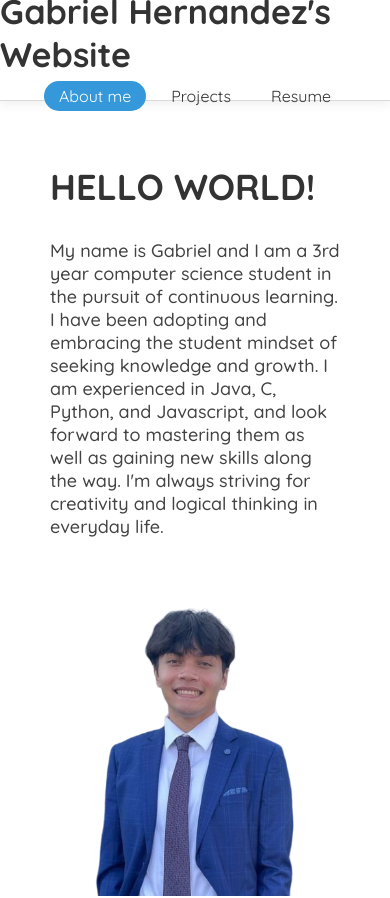
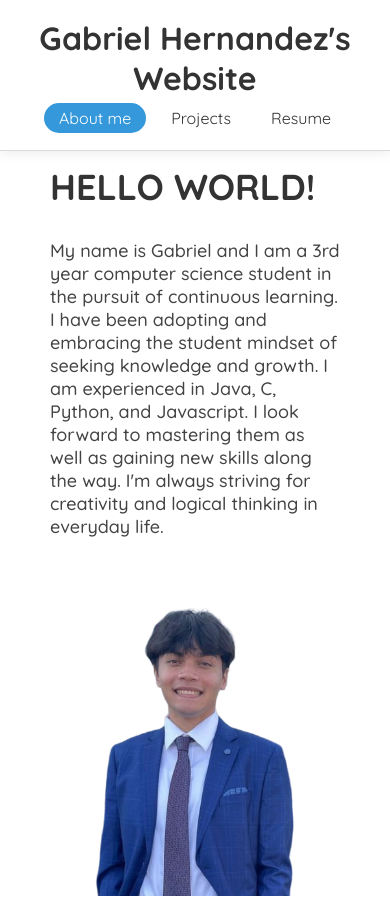
Before and after one commit to gabe310/gabe310.github.io, a React (Create React App) app: page / in a window 390 px wide. Shown: the top 898 px of the page. Built offline with nearby package versions, Linux system fonts and the light colour scheme.

Commit message:
fixed navbar when in phone dimensions, also changed description content

```diff
--- a/public/index.html
+++ b/public/index.html
@@ -7,8 +7,9 @@
     <meta name="theme-color" content="#000000" />
     <meta
       name="description"
-      content="Web site created using create-react-app"
+      content="My personal Website created using React"
     />
+    <!--content is description, what shows when you send a link-->
     <link rel="apple-touch-icon" href="%PUBLIC_URL%/logo192.png" />
     <!--
       manifest.json provides metadata used when your web app is installed on a
--- a/src/pages/Home.jsx
+++ b/src/pages/Home.jsx
@@ -30,7 +30,7 @@ const PanelOne = () => {
                     <div className='Subtext' id='PanelOneSubtext'>
                         My name is Gabriel and I am a 3rd year computer science student in the pursuit of continuous learning.
                         I have been adopting and embracing the student mindset of seeking knowledge and growth.
-                        I am experienced in Java, C, Python, and Javascript, and look forward to mastering them as well as gaining new skills along the way.
+                        I am experienced in Java, C, Python, and Javascript. I look forward to mastering them as well as gaining new skills along the way.
                         I'm always striving for creativity and logical thinking in everyday life.
                     </div>
                 </div>
--- a/src/styles/components/Navbar.css
+++ b/src/styles/components/Navbar.css
@@ -24,12 +24,16 @@
 }
 
 .NavbarTitle{
-  font-size: 17px;
+  font-size: 16px;
   margin-bottom: 5px;
+  max-width: 100%;
+  text-align: center;
 }
 
 .NavbarSection {
   display: flex;
+  flex-wrap: wrap; /* Allow navbar sections to wrap to the next line on small screens */
+  justify-content: center;
 }
 
 .NavbarSection a {
@@ -50,3 +54,9 @@
   background-color: #3498db;
   color: white;
 }
+
+@media (max-width: 443px) {
+  .Navbar{
+    height: 150px;
+  }
+}
```
